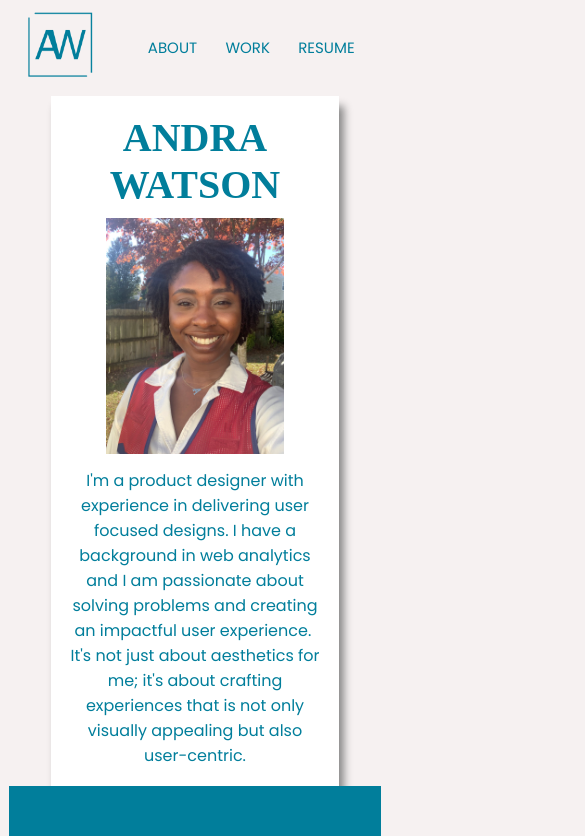
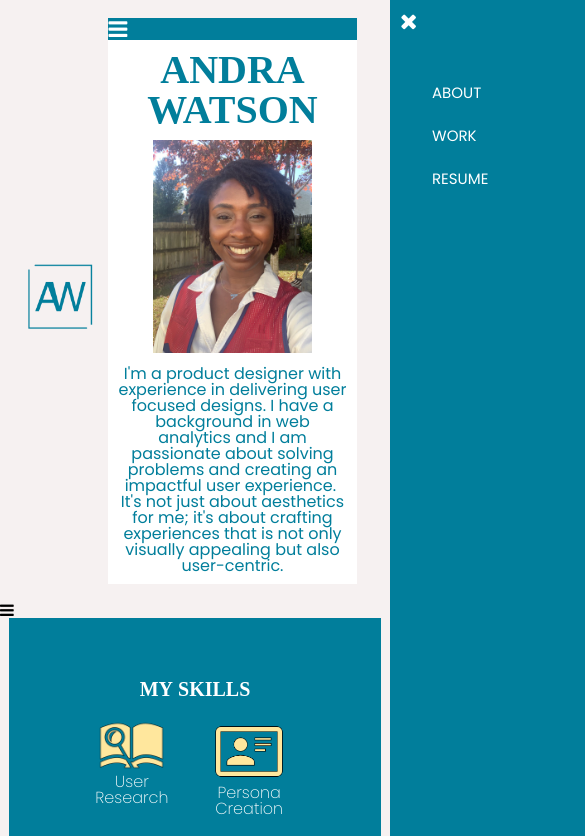
Before and after one commit to Andra-Watson/UX_UI_HW_19, a plain HTML site: page index.html in a window 390 px wide. Shown: the top 836 px of the page, 585 px wide, since content can reach past the window. Drawn offline with Linux system fonts and the light colour scheme.

Commit message:
update
update

```diff
--- a/css/style.css
+++ b/css/style.css
@@ -319,7 +319,46 @@ nav img{
     font-family: 'Poppins', sans-serif;
 }
 
+nav .fa{
+    display: none;
+}
+
 @media(max-width: 600px){
+
+    .nav-links ul li{
+        display: block;
+        background-color: #017E9B;
+    }
+
+    .nav-links{
+        position: absolute;
+        background: #017E9B;
+        height: 100vh;
+        width: 200px;
+        top: 0;
+        right: -200px;
+        text-align: left;
+        z-index: 2;
+    }
+
+    .nav-links ul li a{
+        color: #fff;
+        background-color: #017E9B;
+    }
+
+    nav .fa{
+        display: block;
+        color: #fff;
+        background-color: #017E9B;
+        margin: 10px;
+        font-size: 22px;
+        cursor: pointer;
+    }
+
+    .nav-links ul{
+        padding: 30px;
+        background-color: #017E9B;
+    }
 
     .heroImage {
         width: 70%;
--- a/index.html
+++ b/index.html
@@ -1,24 +1,27 @@
 <!DOCTYPE html>
 <html>
-    <head>
+<head>
         <meta name="viewport" content="with=device-width, initial-scale=1.0">
         <title>Andra Watson | Product Designer</title>
         <link rel="stylesheet" href="css/style.css">
         <link rel="preconnect" href="https://fonts.googleapis.com">
 <link rel="preconnect" href="https://fonts.gstatic.com" crossorigin>
 <link href="https://fonts.googleapis.com/css2?family=Playfair+Display:wght@400;700&family=Poppins:wght@200;300;400;500&display=swap" rel="stylesheet">
-    </head>
+<link rel="stylesheet" href="https://stackpath.bootstrapcdn.com/font-awesome/4.7.0/css/font-awesome.min.css">
+</head>
     <body>
         <section class="header">
             <nav>
                 <a href="index.html"><img src="Images/Logo.png"></a>
                 <div class="nav-links" id="navLinks">
+                    <i class="fa fa-times" onclick="hideMenu()"></i>
                     <ul>
                         <li><a href="">ABOUT</a></li>
                         <li><a href="">WORK</a></li>
                         <li><a href="">RESUME</a></li>
                     </ul>
                 </div>
+                <i class="fa fa-bars" onclick="showMenu()></i>
             </nav>
         </section>
 
```
